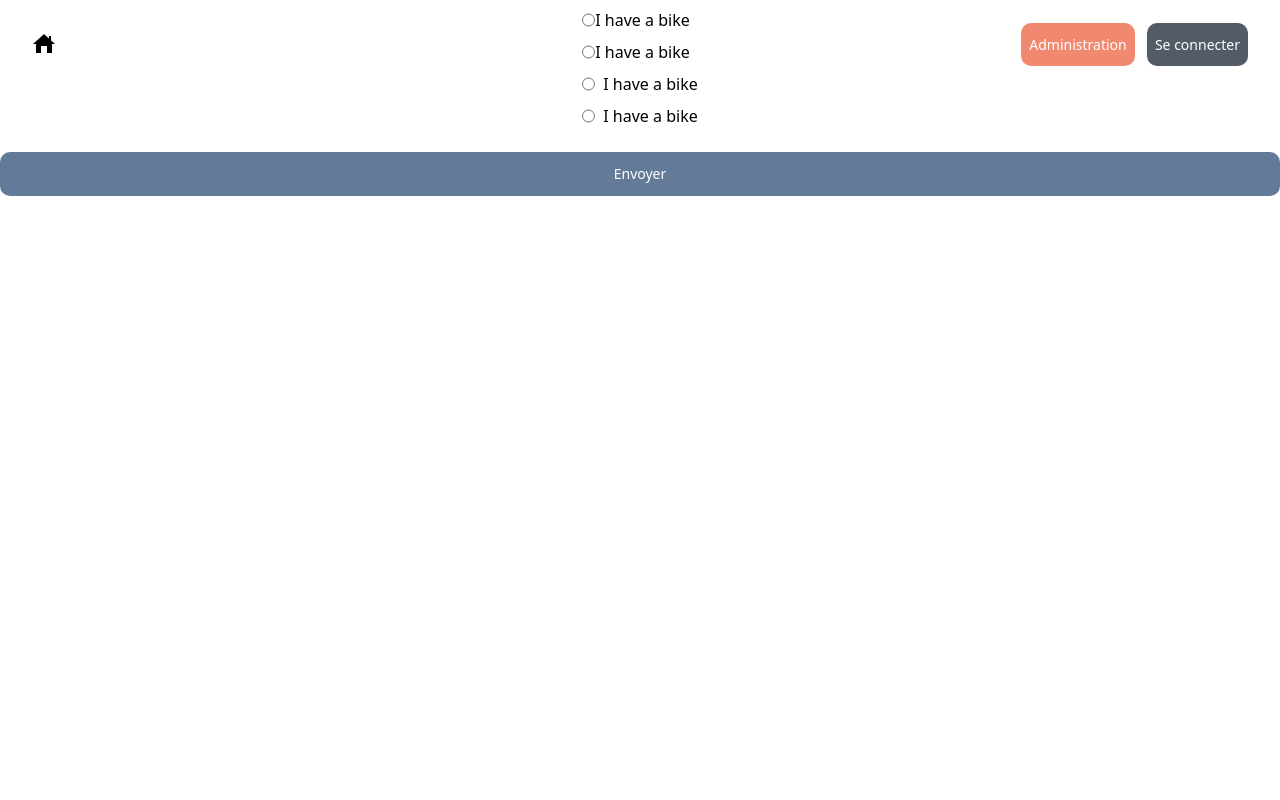
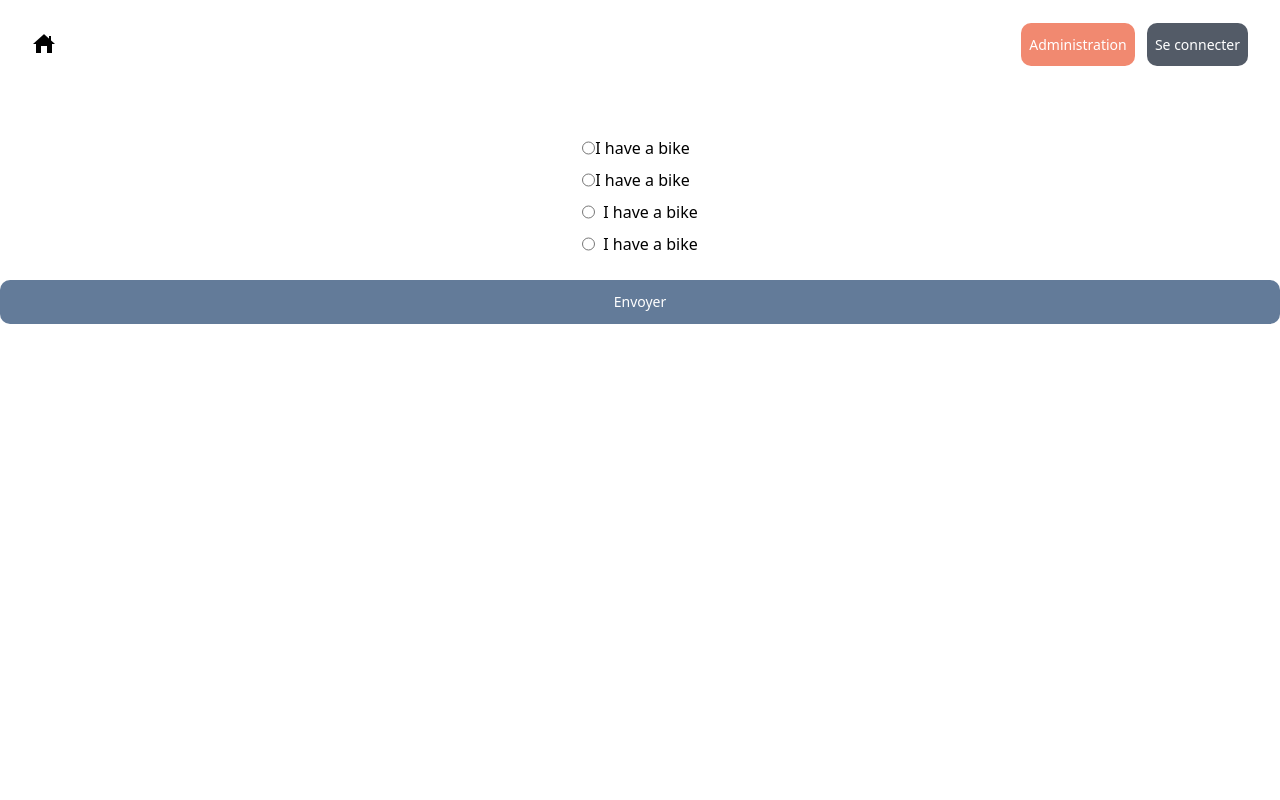
Before and after one commit to qdimanche/form-marine, a PHP site: page / in a window 1280 px wide. Run offline with PHP 8.4, Linux system fonts and the light colour scheme; data that the repository does not hold is empty; a stand-in replaces the project's code that opens the database connection; some libraries are stand-ins or nearby versions.

Commit message:
[+] style index

```diff
--- a/index.php
+++ b/index.php
@@ -24,7 +24,7 @@ require_once __DIR__.'/controller/getAllQuestions.php';
 
 
 
-    <form method="post" action="" class="flex flex-col space-y-6 items-center min-h-screen ">
+    <form method="post" action="" class="flex flex-col space-y-6 items-center pt-32 pb-16">
     <?php
 
     foreach ($res as $question) {
```
